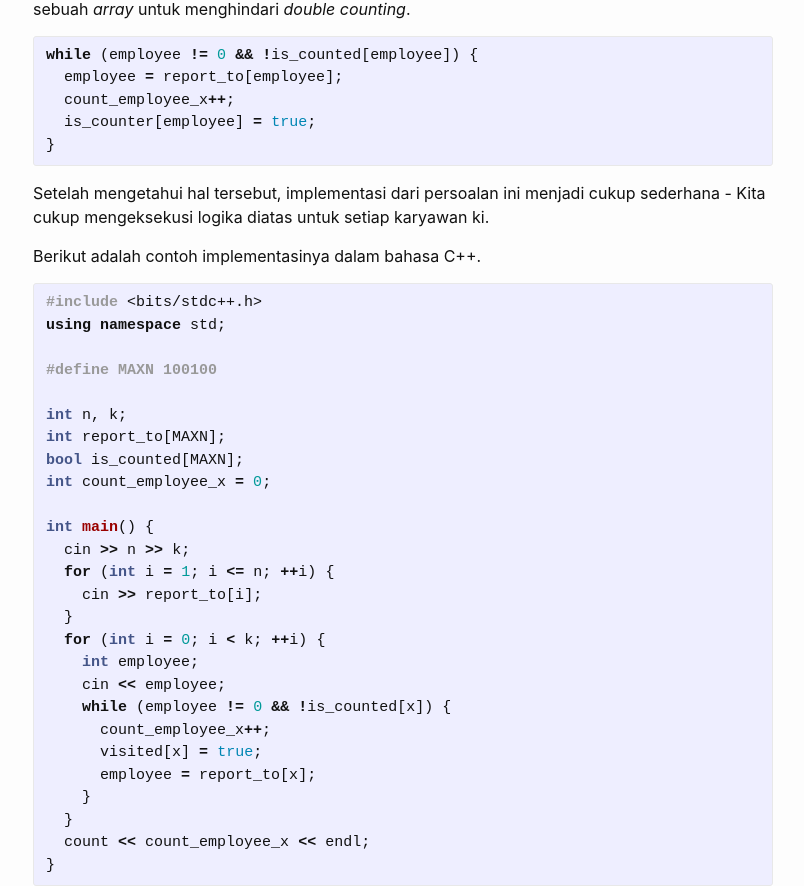
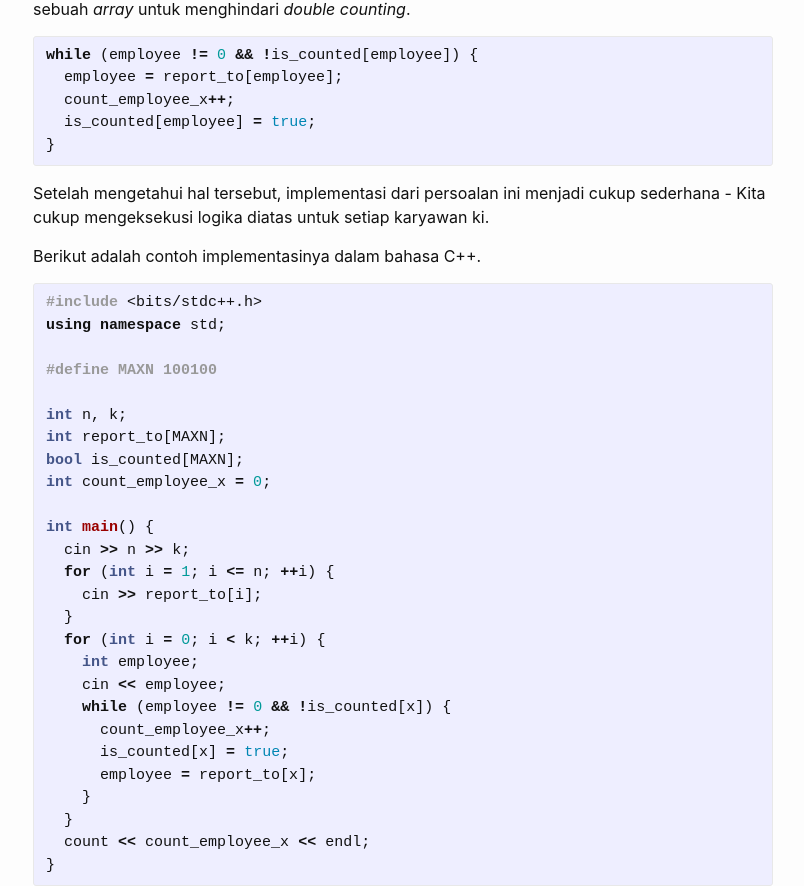
Before and after one commit to devcbandung/clashofcode, a Jekyll site: the page built from _posts/2020-06-23-devc-project-x.md, in a window 1280 px wide and 1400 px high, scrolled down 616 px. Shown: the part 146-1032 px from the top of the window, without its empty margins (237-1041 px from the left). Built offline with Jekyll 4.4.1, drawn with Linux system fonts in a browser that asks for light colours; nearby versions of some CDN libraries.

Commit message:
Fix wrong variables on devc-project-x solution

```diff
--- a/_posts/2020-06-23-devc-project-x.md
+++ b/_posts/2020-06-23-devc-project-x.md
@@ -27,7 +27,7 @@ Tetapi karena karyawan yang terlibat langsung bisa lebih satu, kita perlu mengat
 while (employee != 0 && !is_counted[employee]) {
   employee = report_to[employee];
   count_employee_x++;
-  is_counter[employee] = true;
+  is_counted[employee] = true;
 }
 {% endhighlight %}
 
@@ -58,7 +58,7 @@ int main() {
     cin << employee;
     while (employee != 0 && !is_counted[x]) {
       count_employee_x++;
-      visited[x] = true;
+      is_counted[x] = true;
       employee = report_to[x];
     }
   }
```
